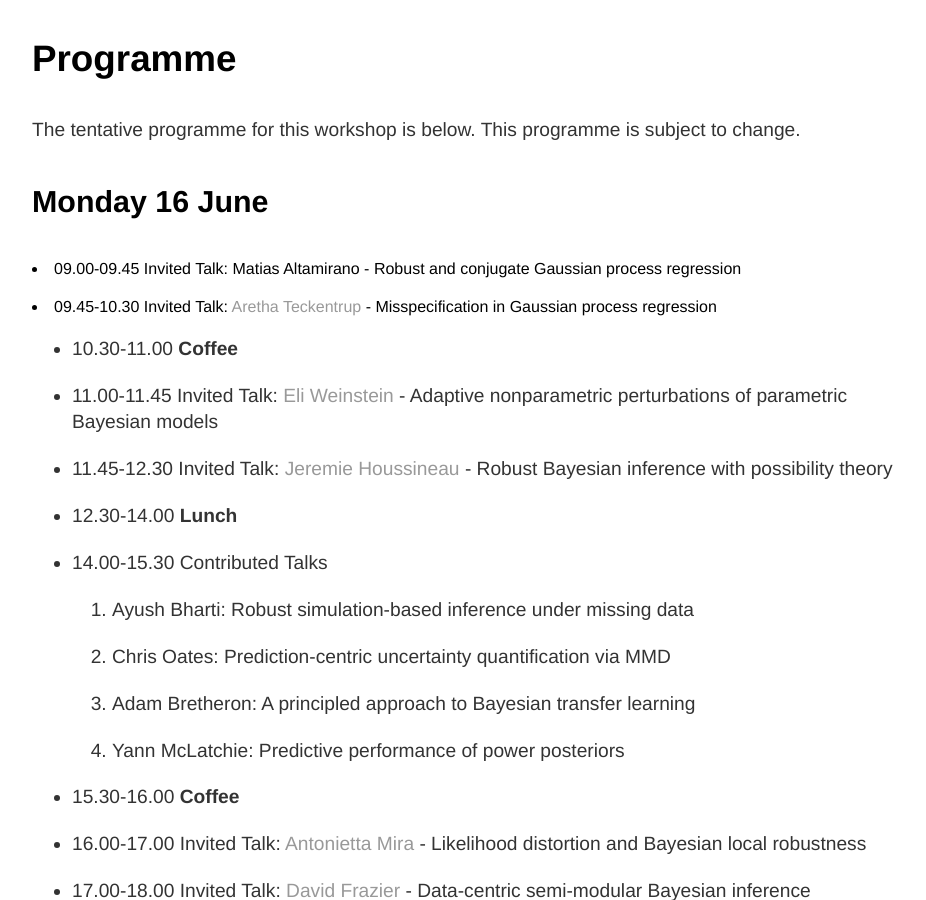
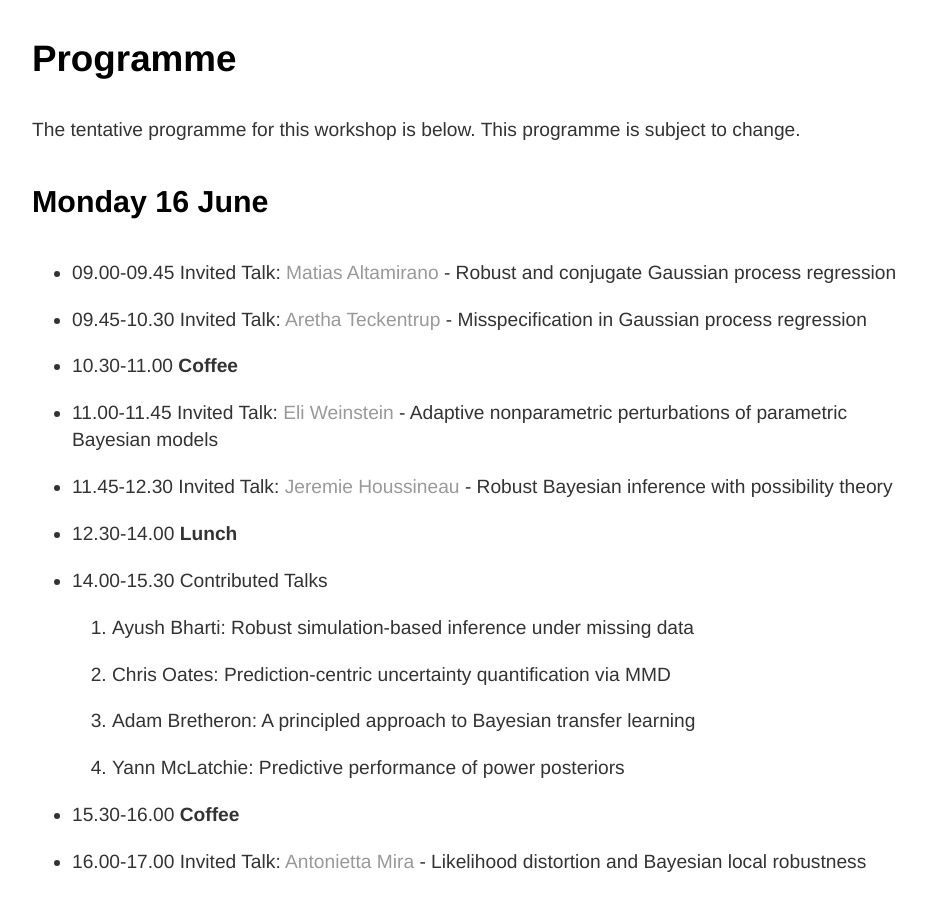
Before and after one commit to postbayes/BayesMisspecificationSatellite, a Jekyll site: the page index.html, which Jekyll copies as it is, in a window 1280 px wide and 900 px high, scrolled down 850 px. Shown: the whole window, without its empty margins (160-1086 px from the left). Built offline with Jekyll 4.4.1, drawn with Linux system fonts in a browser that asks for light colours; some of the changed lines change nothing that is shown.

Commit message:
Update index.html

```diff
--- a/index.html
+++ b/index.html
@@ -72,9 +72,9 @@ A common justification for the use of Bayesian inference is that Bayes’ theore
 
 <h4> Monday 16 June </h4>
 <p>
-<li>09.00-09.45 Invited Talk: Matias Altamirano </a> - Robust and conjugate Gaussian process regression </li>
+<ul>
+<li>09.00-09.45 Invited Talk: <a href="https://maltamiranomontero.github.io"> Matias Altamirano </a> - Robust and conjugate Gaussian process regression </li>
 <li>09.45-10.30 Invited Talk: <a href="https://www.maths.ed.ac.uk/~ateckent/"> Aretha Teckentrup </a>  - Misspecification in Gaussian process regression</li>
-<ul>
 <li>10.30-11.00 <b>Coffee</b></li>
 <li>11.00-11.45 Invited Talk: <a href="https://jeremiehoussineau.com/"> <a href="https://eweinstein.github.io/"> Eli Weinstein </a>  - Adaptive nonparametric perturbations of parametric Bayesian models </li>
 <li>11.45-12.30 Invited Talk: <a href="https://jeremiehoussineau.com/"> Jeremie Houssineau </a> - Robust Bayesian inference with possibility theory </li>
```
